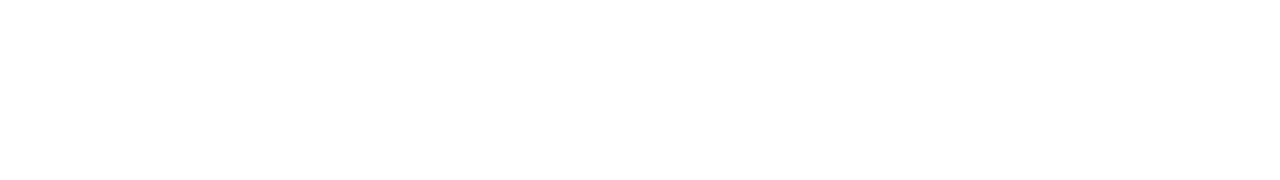
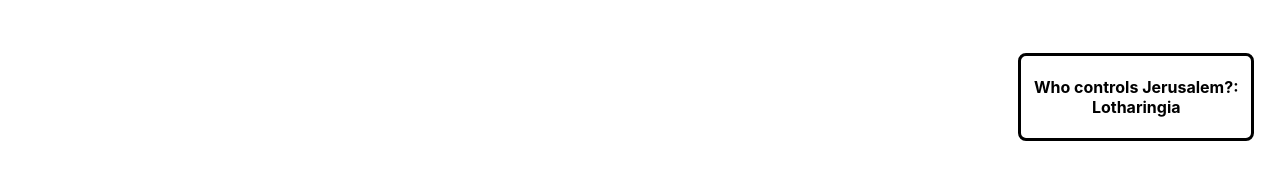
Before and after one commit to nickubed/serfs-list, a React (Create React App) app: page / in a window 1280 px wide. Shown: the part 536-716 px from the top of the page. Built offline with nearby package versions, Linux system fonts and the light colour scheme.

Commit message:
Added who controls jerusalem

```diff
--- a/src/components/WhoControlsRome.jsx
+++ b/src/components/WhoControlsRome.jsx
@@ -1 +1,17 @@
 // Who Controls Rome?
+import React from 'react'
+
+const ControlsJerusalem = () => {
+
+    const countryNames = ['Brittany', 'Burgundy', 'England', 'France', 'Roman Empire', 'Lotharingia', 'Normandy', 'Pomerania', 'Gavin Callander', 'Saxons', 'Mads', 'Rats']
+    const content = countryNames[Math.floor(Math.random() * countryNames.length)]
+    return (
+        <div className="jerusalemContainer">
+            <div className="controlsJerusalem">
+                <h4>Who controls Jerusalem?:<br /> {content}</h4>
+            </div>
+        </div>
+    )
+}
+
+export default ControlsJerusalem
--- a/src/components/style.scss
+++ b/src/components/style.scss
@@ -60,6 +60,19 @@
     right: 0;
     left: 0;
     background-color: lightslategray;
+  }
+
+  .controlsJerusalem{
+    display: inline-block;
+    border: 3px solid black;
+    border-radius: 8px;
+    text-align: center;
+    width: 18vw;
+  }
+
+  .jerusalemContainer{
+    float: right;
+    margin: 2vw;
   }
 
   #searchBar{
--- a/src/pages/home.js
+++ b/src/pages/home.js
@@ -2,6 +2,7 @@
 import Nav from '../components/nav'
 import Header from '../components/header'
 import Categories from '../components/categories'
+import ControlsJerusalem from '../components/WhoControlsRome'
 
 const Home = props => {
     return (
@@ -9,6 +10,7 @@
             {/* <Nav /> */}
             <Header />
             <Categories />
+            <ControlsJerusalem />
         </div>
     )
 }
```
